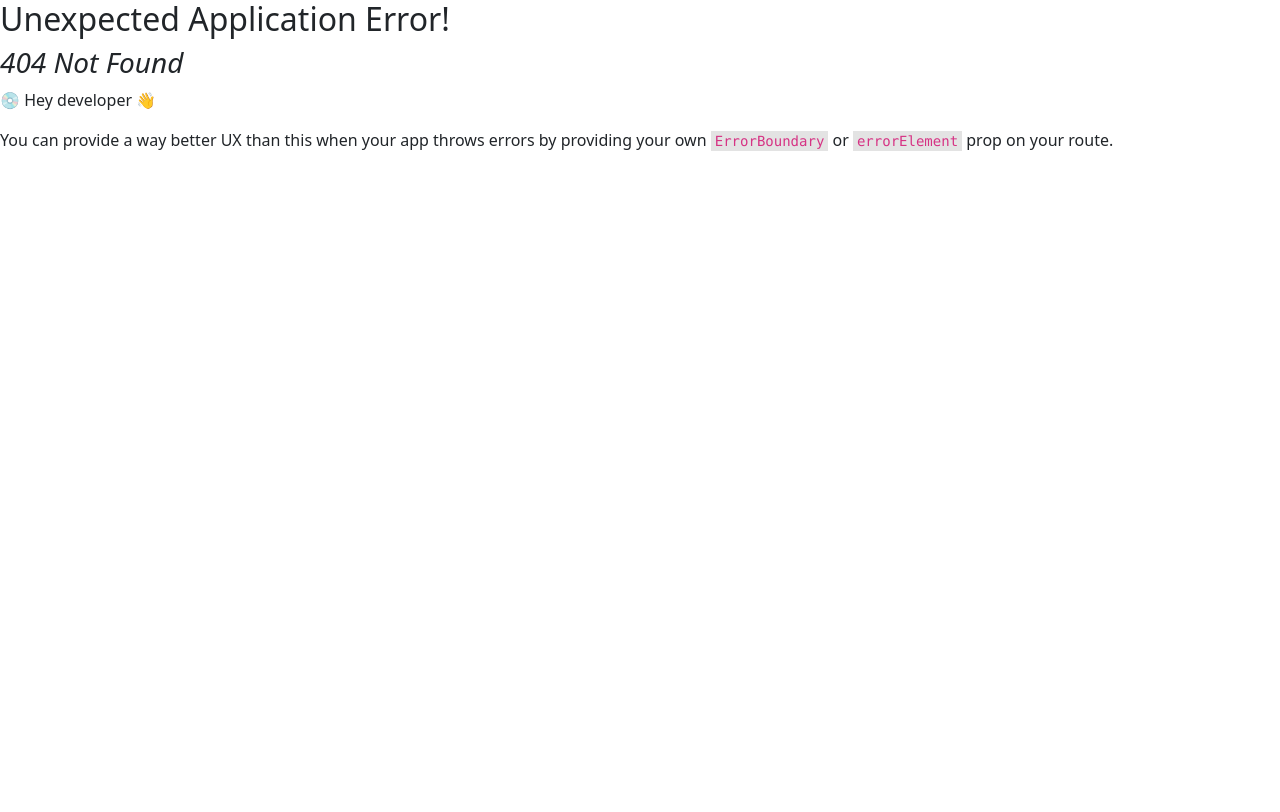
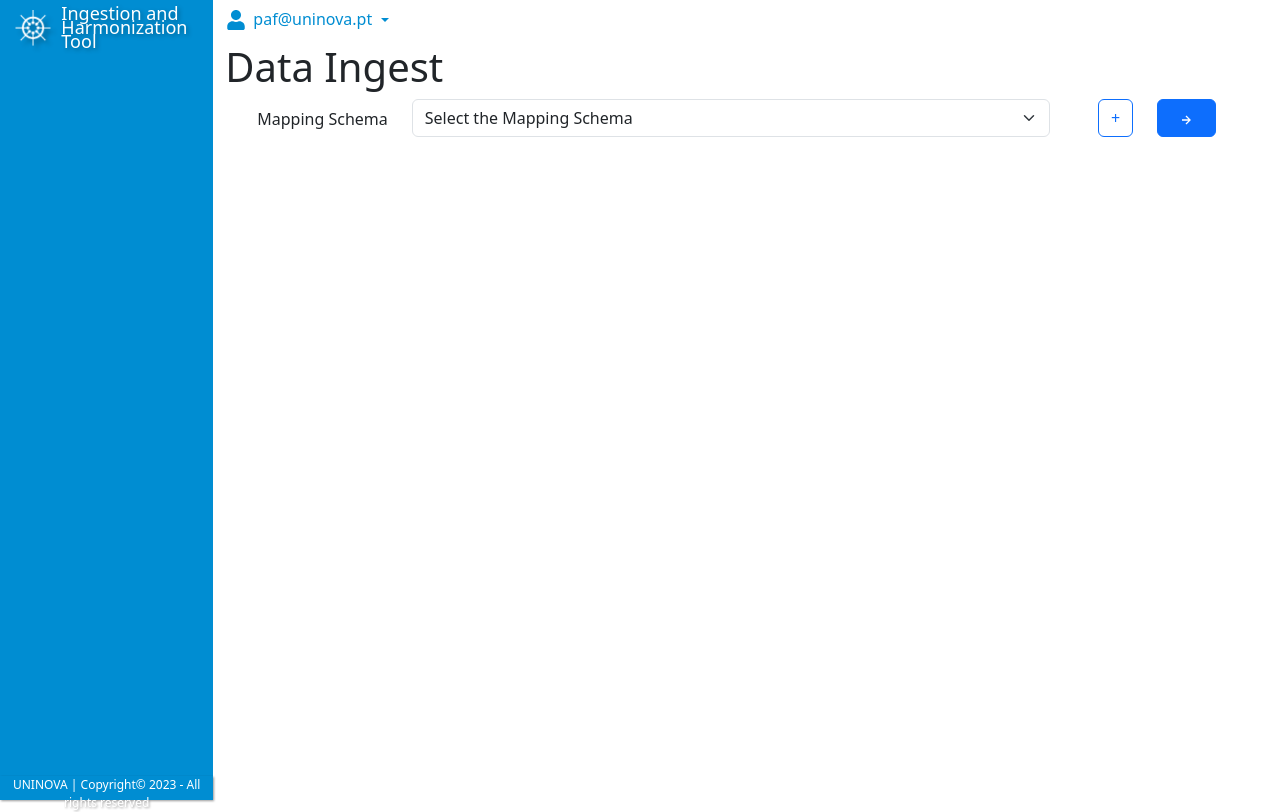
Before and after one commit to VesselAI/uninova-ingestion-and-harmonisation-services_v2, a React (Create React App) app in the folder frontend/: page /schema_selection in a window 1280 px wide. Before the commit this address had no page. Built offline with nearby package versions, Linux system fonts and the light colour scheme.

Commit message:
Added the mapping schema creation UI

```diff
--- a/frontend/src/App.jsx
+++ b/frontend/src/App.jsx
@@ -1,6 +1,7 @@
 // React Imports
 import React from 'react';
 import MainPage from './pages/MainPage';
+import SchemaSelectionPage from './pages/SchemaSelectionPage';
 
 import {
     createBrowserRouter,
@@ -17,6 +18,11 @@ function App() {
             path: "/",
             element:
                 <MainPage />
+        },
+        {
+            path: "/schema_selection",
+            element:
+                <SchemaSelectionPage />
         }
     ]);
 
--- /dev/null
+++ b/frontend/src/components/Dropdowns/DropdownSimple.jsx
@@ -0,0 +1,26 @@
+import Form from 'react-bootstrap/Form';
+function DropdownSimple ({ list }) {
+
+    const handleChange = () => {
+        console.log('hello');
+    }
+
+    return(
+        <Form>
+            {list.map((v, i) => {
+                return(
+                    <Form.Select className="dropdown-list" key={i} onChange={handleChange} aria-label="Default select example">
+                        <option hidden>{v}</option>
+                        {list.map((value, index) => {
+                            return(
+                                <option key={index} value={value}>{value}</option>
+                            )
+                        })}
+                    </Form.Select>
+                )
+            })}
+        </Form>
+    )
+}
+
+export default DropdownSimple
--- /dev/null
+++ b/frontend/src/components/ListItems/ListItems.jsx
@@ -0,0 +1,17 @@
+import ListGroup from 'react-bootstrap/ListGroup';
+
+
+function ListItems({ list }) {
+
+    return (
+        <ListGroup>
+            {list.map((v, i) => {
+                return(
+                    <ListGroup.Item key={"left".concat(String(i))}>{v}</ListGroup.Item>
+                );
+            })}
+        </ListGroup>
+    )
+}
+
+export default ListItems;
--- /dev/null
+++ b/frontend/src/components/SelectSchema/SelectSchema.css
@@ -0,0 +1,77 @@
+.text-right{
+    text-align: right;
+    padding-top: 8px
+}
+
+.box1{
+    display: flex;
+    margin-top: 2%;
+    margin-bottom: 2%;
+    padding-left: 2%;
+    padding-right: 5%;
+}
+
+.box2{
+    display: flex;
+    margin-top: 5%;
+    margin-bottom: 2%;
+    padding-left: 5%;
+    padding-right: 5%;
+}
+
+.box-mapping-schema{
+    display: flex;
+    margin-top: 5%;
+    margin-bottom: 2%;
+    padding-left: 5%;
+    padding-right: 5%;
+    height: 52vh;
+    overflow-y: scroll;
+}
+
+.box-mapping-schema{
+    display: flex;
+    margin-top: 5%;
+    margin-bottom: 5%;
+    padding-left: 5%;
+    padding-right: 5%;
+}
+
+.button-right{
+    margin-left: auto;
+    float: right;
+}
+
+.button-fit{
+    margin-left: auto;
+    float: right;
+    min-width: 100%;
+
+}
+
+.col2{
+    margin-left: 10px;
+    margin-right: 10px;
+}
+
+.dropdown-list{
+    margin-top: 2.5px;
+    margin-bottom: 2.5px;
+}
+
+.col1 {
+    width: 61px;
+    margin-left: 0px;
+}
+
+.col3 {
+    margin-left: 0;
+}
+
+.form{
+    margin: 0px;
+}
+
+.input-group-text-size {
+    width: 100px;
+}
--- /dev/null
+++ b/frontend/src/components/SelectSchema/SelectSchema.jsx
@@ -0,0 +1,123 @@
+import { useEffect, useState } from 'react';
+import Container from 'react-bootstrap/Container';
+import Form from 'react-bootstrap/Form';
+import Button from 'react-bootstrap/Button';
+import InputGroup from 'react-bootstrap/InputGroup'
+import Row from 'react-bootstrap/Row';
+import Col from 'react-bootstrap/Col';
+import { BiRightArrowAlt } from "react-icons/bi";
+import Dropdown from "../Dropdowns/Dropdown";
+import ListItems from '../ListItems/ListItems';
+import DropdownSimple from '../Dropdowns/DropdownSimple';
+import './SelectSchema.css'
+
+// import FileForm from '../Forms/FileForm';
+// import DatabaseForm from '../Forms/DatabaseForm';
+// import WebserviceForm from '../Forms/WebserviceForm';
+// import './Workspace.css'
+
+function SelectSchema() {
+
+
+    const [ingestionData, setIngestionData] = useState({
+        name: "",
+        task: "",
+        type: "",
+        params: {},
+        data_type: "",
+        mapping_schema: ""
+    })
+
+    const [params, setParams] = useState({});
+    const [button, setButton] = useState(false);
+    const [dataSchema, setDataSchema] = useState(['A', 'B', 'C', 'A', 'B', 'C', 'A', 'B', 'C', 'A', 'B', 'C']);
+    const [nlpSchema, setNlpSchema] = useState(['a', 'b', 'c', 'a', 'b', 'c', 'a', 'b', 'c', 'a', 'b', 'c']);
+    const [mapSchemaName, setMapSchemaName] = useState('');
+    const [mapSchemaList, setMapSchemaList] = useState([]);
+
+    useEffect(() => {
+        // TODO: Get list of mapping schemas
+        // TODO: Get raw and NLP harmonized schemas
+    }, [])
+
+    const handleClick = () => {
+        setButton(!button);
+    }
+
+    const handleSubmit = () => {
+        // TODO: Save Mapping Schema
+        setButton(false);
+    }
+    const handleChange = (event) => {
+        console.log(event.target.value);
+        setMapSchemaName(event.target.value);
+    }
+
+    const handleSelect = () => {
+        const updatedIngestionData = {
+            ...ingestionData,
+            ['mapping_schema']: mapSchemaName,
+        };
+
+        setIngestionData(updatedIngestionData);
+        console.log(ingestionData);
+    }
+
+    return (
+        <Container>
+            <h1>Data Ingest</h1>
+            <Row className="box1">
+                <Col className="text-right" xs={2}>
+                    Mapping Schema
+                </Col>
+                <Col>
+                    <Dropdown type='mapping_schema' defaultValue='Select the Mapping Schema' options={['XXXXX', 'YYYYYY', 'ZZZZZ']} data={ingestionData} setData={setIngestionData} setParams={setParams} />
+                </Col>
+                <Col className='col1' xs={1}>
+                    <Button className='button-right' variant="outline-primary" onClick={handleClick} > + </Button>
+                </Col>
+                <Col className='col3' xs={1}>
+                    <Button className='button-fit' variant="primary" onClick={handleSelect}>
+                        <BiRightArrowAlt className='button-logo'/>
+                    </Button>
+                </Col>
+            </Row>
+
+            {button === true && (
+                <Container fluid>
+                    <Row className='box2'>
+                        <Col className='col2'>
+                            <Dropdown  type='data_type' defaultValue='Select the data type' options={['AIS Data', 'Weather Data', 'Noon Reports Data']} data={ingestionData} setData={setIngestionData} setParams={setParams} />
+                        </Col>
+                    </Row>
+                    <Row className='box-mapping-schema'>
+                        <Col className='col2'>
+                            <ListItems list={dataSchema} />
+                        </Col>
+                        <Col className='col2' >
+                            <DropdownSimple list={nlpSchema} />
+                        </Col>
+                    </Row>
+
+                    <Row className='box-mapping-schema'>
+                        <Col className='col2'>
+                            <Form className='form'>
+                                <Form.Group as={Col} className="col2">
+                                    <InputGroup >
+                                        <InputGroup.Text id="schema_name" className="input-group-text-size">
+                                            Name
+                                        </InputGroup.Text>
+                                        <Form.Control name="schema_name" placeholder="Name the mapping schema" onChange={handleChange} />
+                                        <Button variant="outline-primary" onClick={handleSubmit} > Save </Button>
+                                    </InputGroup>
+                                </Form.Group>
+                            </Form>
+                        </Col>
+                    </Row>
+                </Container>
+            )}
+        </Container >
+    );
+}
+
+export default SelectSchema;
--- /dev/null
+++ b/frontend/src/pages/SchemaSelectionPage.jsx
@@ -0,0 +1,30 @@
+// React Imports
+import React from 'react';
+import Container from 'react-bootstrap/Container';
+import Row from 'react-bootstrap/Row';
+import Col from 'react-bootstrap/Col';
+import ProfileMenu from '../components/ProfileMenu/ProfileMenu';
+import SelectSchema from '../components/SelectSchema/SelectSchema';
+// Custom Imports
+import SideBar from '../components/SideBar/SideBar';
+
+function SchemaSelectionPage() {
+
+    return (
+        <Container fluid>
+            <Row className="h-100">
+                <Col xs={2} className="p-0">
+                    <SideBar/>
+                </Col>
+                <Col xs={10} className="p-0 canvas-column">
+                    <Row>
+                        <ProfileMenu ></ProfileMenu>
+                    </Row>
+                    <SelectSchema />
+                </Col>
+            </Row>
+        </Container>
+    );
+}
+
+export default SchemaSelectionPage;
```
